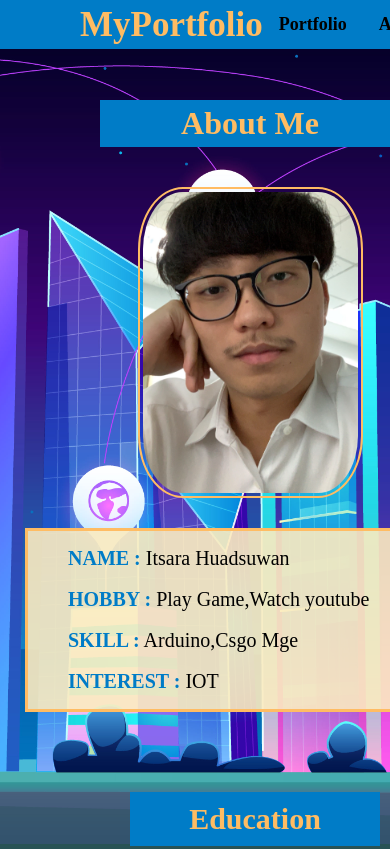
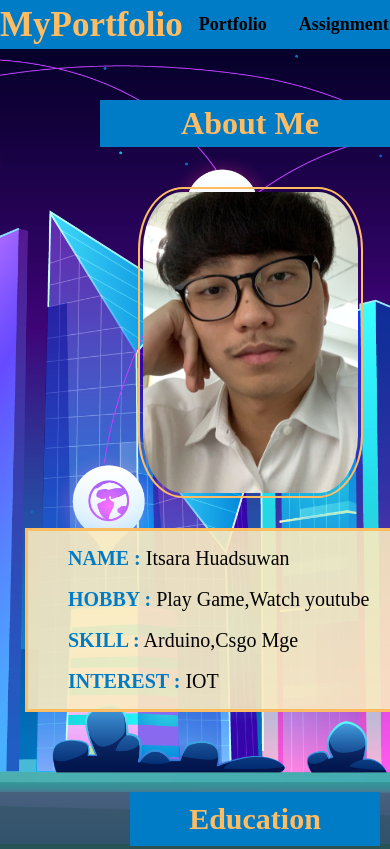
Before and after one commit to ixitsara/HtmlPort, a plain HTML site: page index.html in a window 390 px wide. Shown: the top 849 px of the page. Drawn offline with Linux system fonts and the light colour scheme.

Commit message:
2 upload

```diff
--- a/MainCss.css
+++ b/MainCss.css
@@ -495,9 +495,10 @@ html {
         list-style: none;
     }
     .format {
-        max-width: 1400px;
-        padding: 0 px;
+        max-width: 1300px;
+        padding: 0px;
     }
+
     .texassing {
         margin-left: -30px;
         margin-right: -70px;
```
